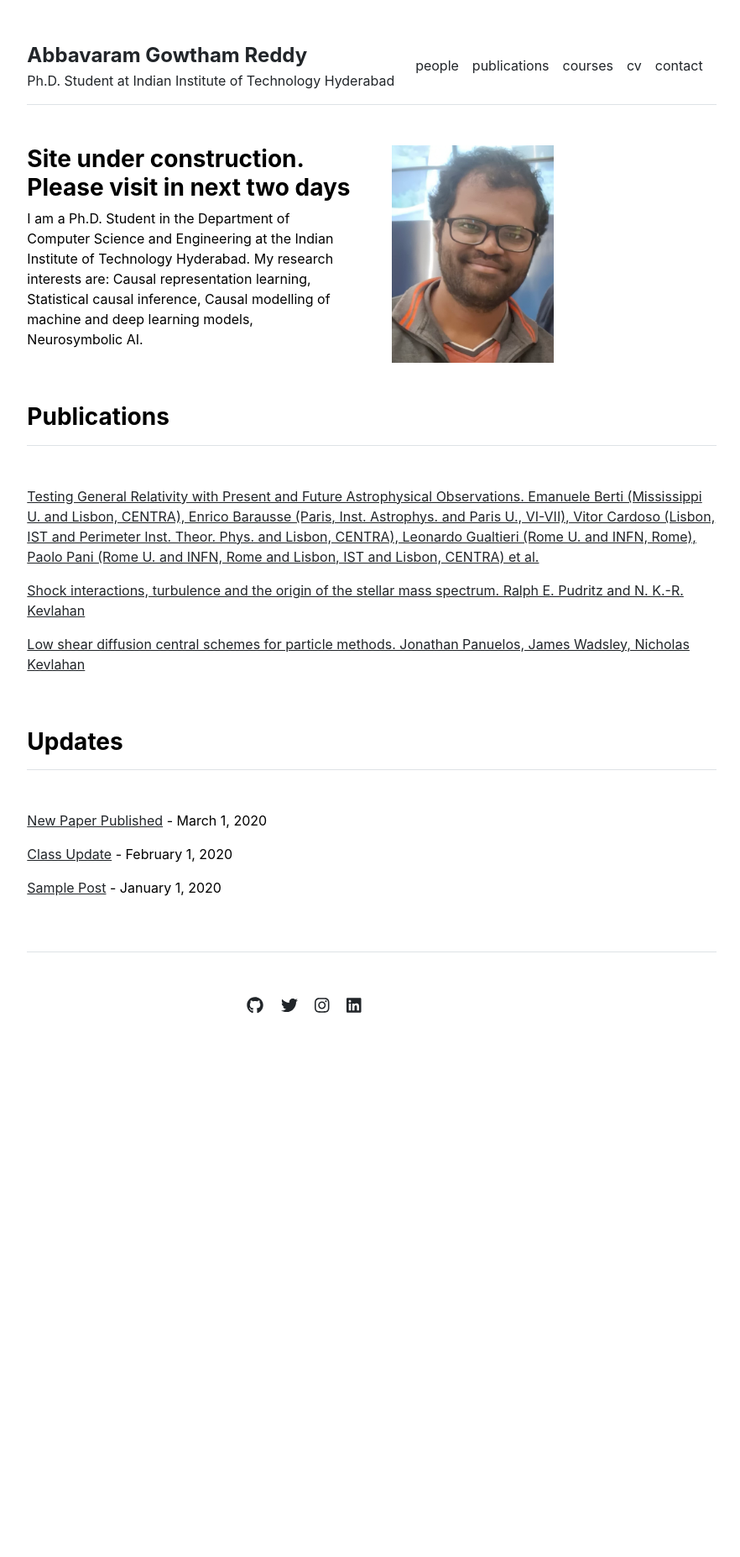
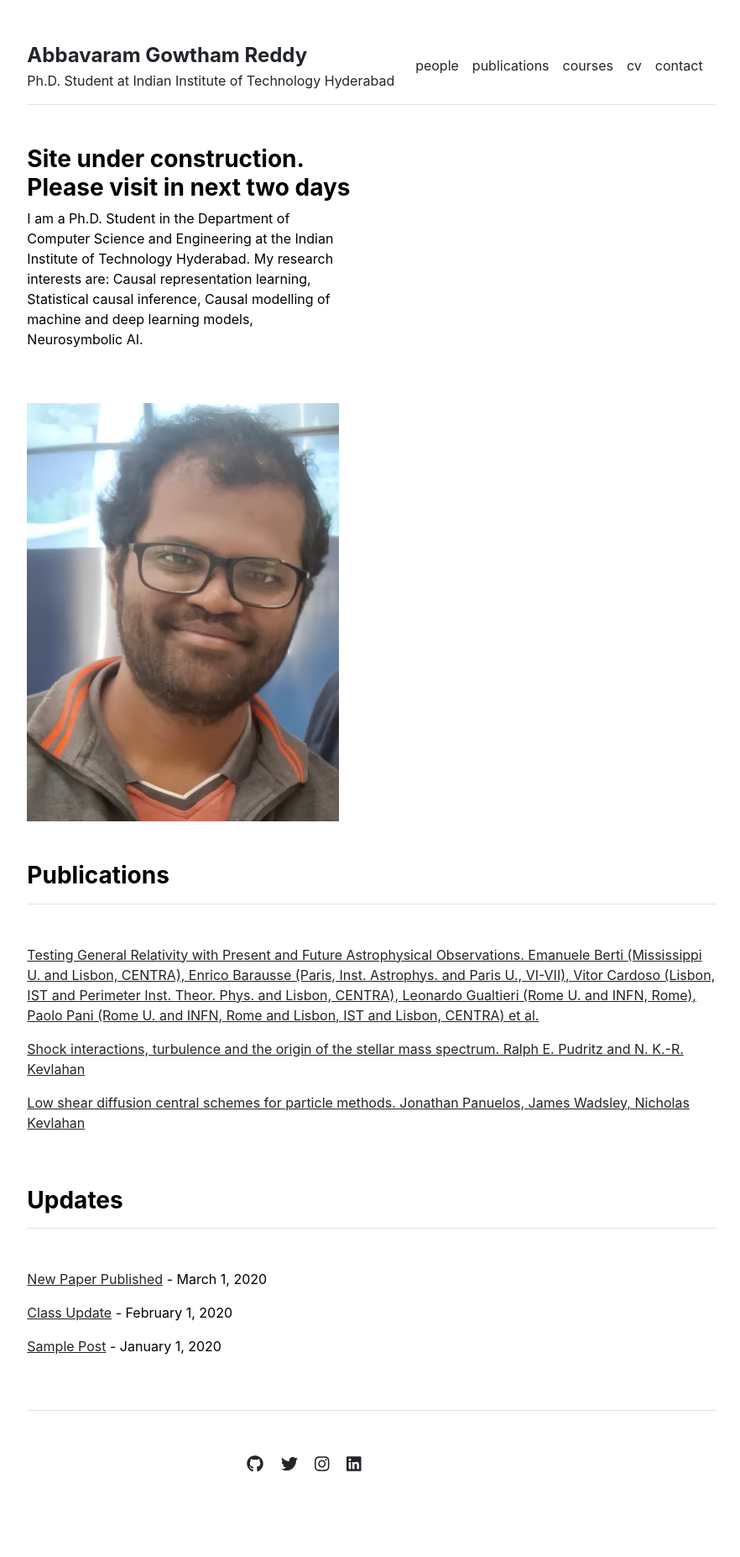
Before and after one commit to gautam0707/gautam0707.github.io, a Jekyll site: the page built from index.md, in a window 1280 px wide. Shown: the whole page at 84% size, without its empty margins (197-1079 px from the left). Built offline with Jekyll 4.4.1, drawn with Linux system fonts in a browser that asks for light colours; before the commit the page ends 1308 px from its top, so only the background shows below that.

Commit message:
Update home.html

```diff
--- a/_layouts/home.html
+++ b/_layouts/home.html
@@ -7,8 +7,8 @@ layout: default
     <h3 class="fw-bold">Site under construction. Please visit in next two days</h3>
     {{ content }}
   </div>
-  <div class="col-md-6">
-    <img src="{{ site.github.url }}/assets/img/dp.jpg" alt="Home" width="50%">
+  <div class="col-md-8">
+    <img src="{{ site.github.url }}/assets/img/dp.jpg" alt="Home" width="70%">
   </div>
 </div>
 
```
